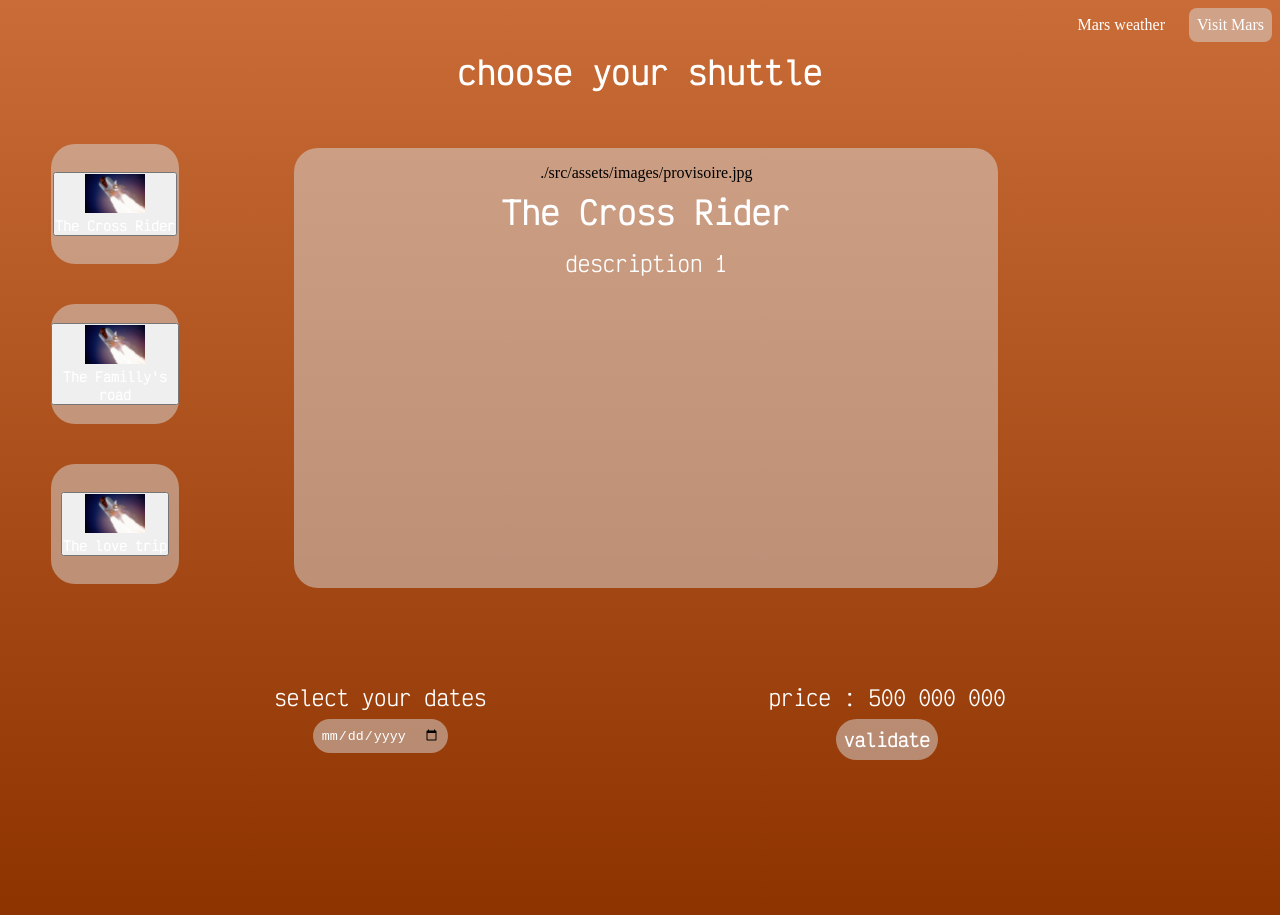
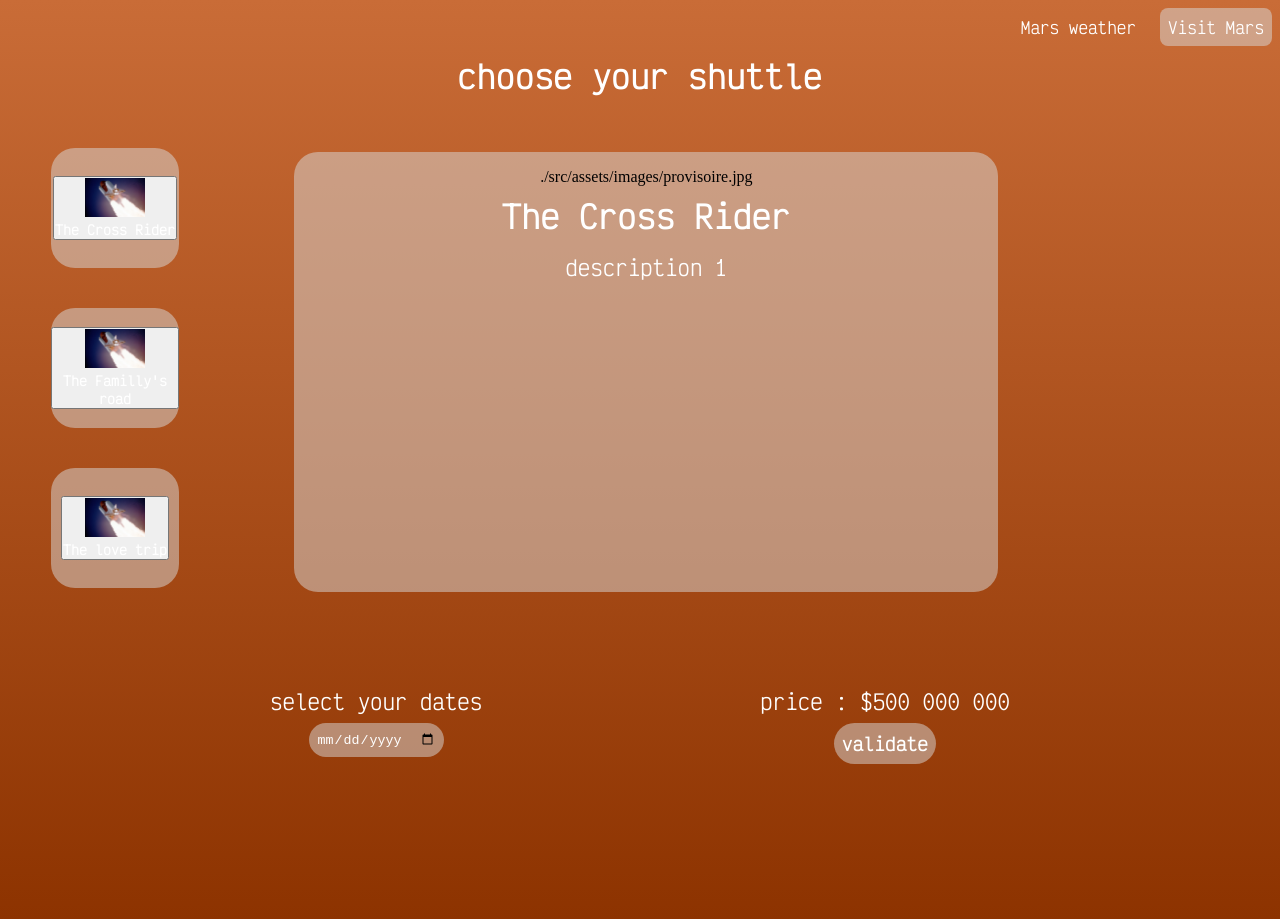
Before and after one commit to WildCodeSchool-2024-02/JS-lyon-0224-P2-martian_meteorologists_association, a React (Vite) app in the folder client/: page /reservation in a window 1280 px wide. Built offline with nearby package versions, Linux system fonts and the light colour scheme.

Commit message:
minor changes

```diff
--- a/client/src/App.css
+++ b/client/src/App.css
@@ -24,7 +24,8 @@ h1,
 h2,
 h3,
 h4,
-p {
+p,
+a {
   font-family: "victorMono";
   color: white;
   margin: 0;
--- a/client/src/BDD/ShuttleCards.jsx
+++ b/client/src/BDD/ShuttleCards.jsx
@@ -3,19 +3,19 @@ const ShuttleCards = [
     activTy: "The Cross Rider",
     image: "./src/assets/images/provisoire.jpg",
     description: "description 1",
-    price: "500 000 000",
+    price: "$500 000 000",
   },
   {
     activTy: "The Familly's road",
     image: "./src/assets/images/provisoire.jpg",
     description: "description 3",
-    price: "450 000 000",
+    price: "$450 000 000",
   },
   {
     activTy: "The love trip",
     image: "./src/assets/images/provisoire.jpg",
     description: "description 2",
-    price: "300 000 000",
+    price: "$300 000 000",
   },
 ];
 
--- a/client/src/components/Navbar/Navbar.css
+++ b/client/src/components/Navbar/Navbar.css
@@ -1,8 +1,3 @@
-@font-face {
-  font-family: "victorMono";
-  src: url("./assets/fonts/VictorMono-VariableFont_wght.ttf") format("opentype");
-}
-
 .menu-button {
   background: none;
   border: none;
--- a/client/src/main.jsx
+++ b/client/src/main.jsx
@@ -8,7 +8,6 @@ import HomePage from "./pages/HomePage";
 import ReservationPage from "./pages/ReservationPage";
 import fetchData from "./API/WeatherComponent";
 
-
 const router = createBrowserRouter([
   {
     element: <App />,
@@ -17,7 +16,7 @@ const router = createBrowserRouter([
         path: "/",
         element: <HomePage />,
         loader: () => fetchData(),
-        id: "API"
+        id: "API",
       },
       {
         path: "/reservation",
--- a/client/src/pages/HomePage.jsx
+++ b/client/src/pages/HomePage.jsx
@@ -11,8 +11,7 @@ function HomePage() {
   const weatherData = useLoaderData("API");
   const [currentWeather, setCurrentWeather] = useState(1);
   return (
-    <>
-      (
+    <div>
       <div className="mainPage">
         <div className="weather">
           <CurrentWeather
@@ -38,8 +37,7 @@ function HomePage() {
           </div>
         </div>
       </div>
-      )
-    </>
+    </div>
   );
 }
 
```
Also changed, not shown: client/src/BDD/WeatherLogo.jsx (indentation only), client/src/components/Reservation/Reservation.jsx (line endings or trailing spaces).
